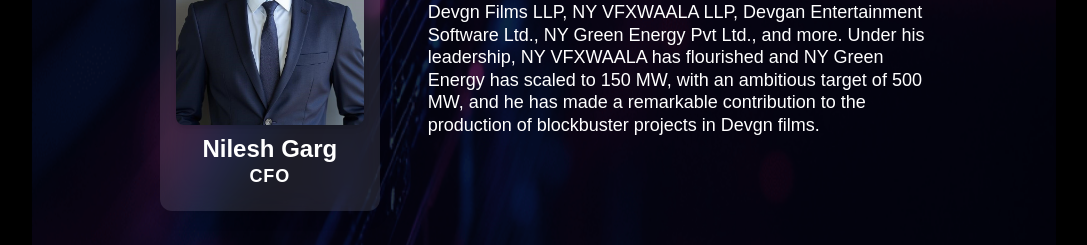
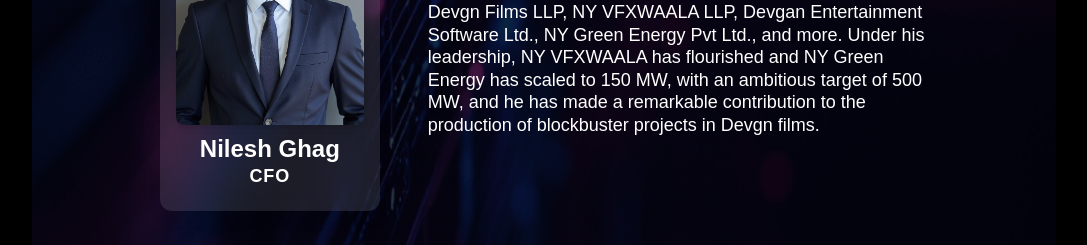
Before and after one commit to shreya1303/Prismix, a React (Vite) app: page /about in a window 1280 px wide. Shown: the part 2960-3205 px from the top of the page, without its empty margins (96-1183 px from the left). Built offline with nearby package versions, Linux system fonts and the light colour scheme.

Commit message:
change 15

```diff
--- a/src/pages/About.jsx
+++ b/src/pages/About.jsx
@@ -31,7 +31,7 @@
         "Vatsal Sheth is an acclaimed Indian actor and entrepreneur, known for Taarzan: The Wonder Car, Ek Hasina Thi, and Just Mohabbat. As Co-Founder and CEO of Prismix Studios, Vatsal leads innovation in media and digital storytelling, blending technology with entertainment. A fitness enthusiast and sports lover, he continues to shape the future of Indian entertainment through his creative and business ventures.",
     },
     {
-      name: "Nilesh Garg",
+      name: "Nilesh Ghag",
       designation: "CFO",
       image: "/nilesh.jpeg",
       description:
```
